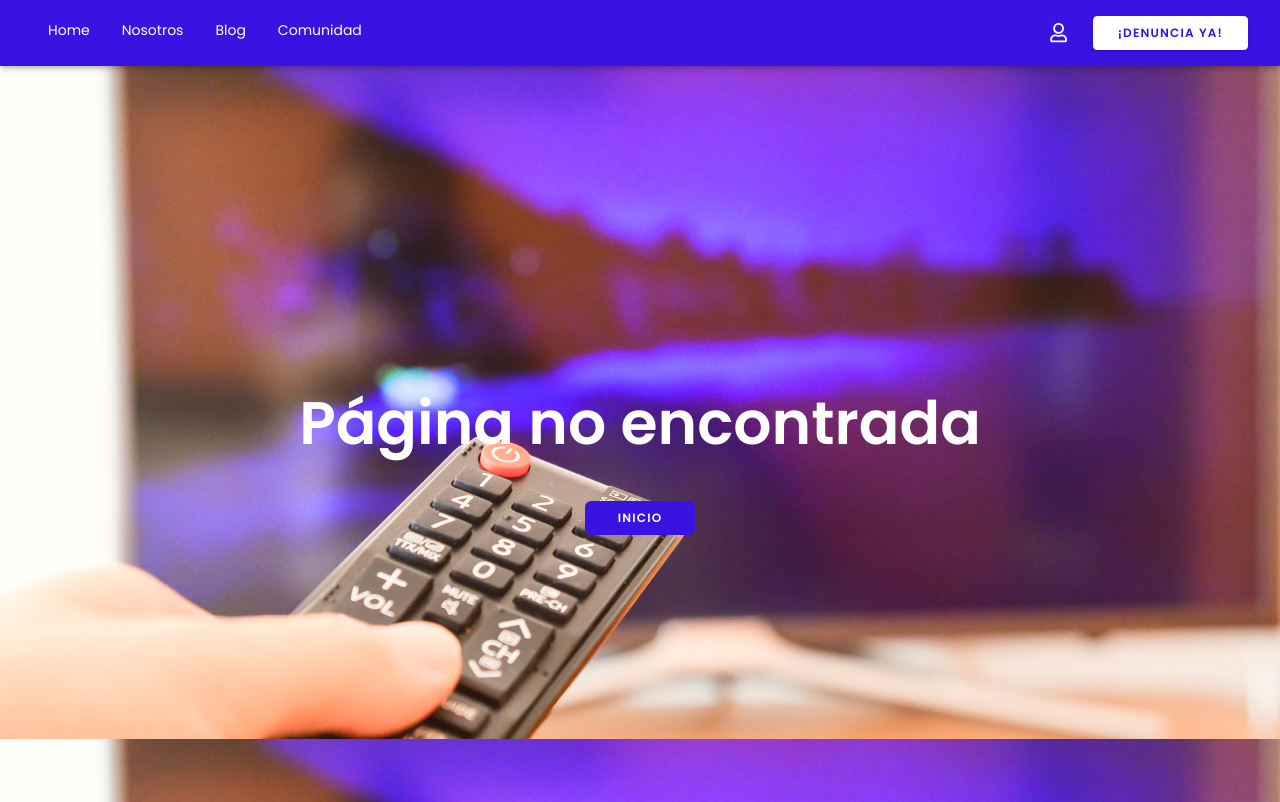
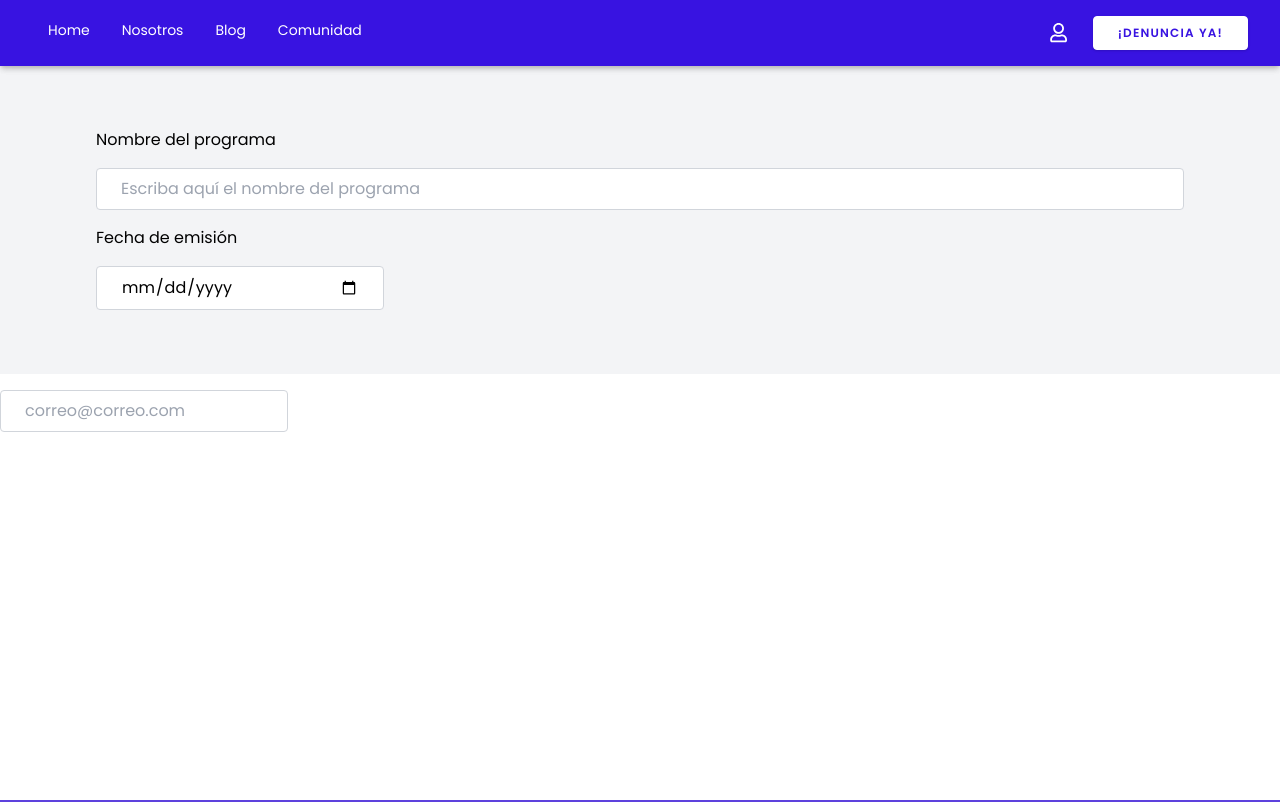
Before and after one commit to jacksari/alli-client, a Next.js app: page /enviar-formulario in a window 1280 px wide. Before the commit this address had no page. Shown: the top 802 px of the page. Built offline with nearby package versions, Linux system fonts and the light colour scheme.

Commit message:
add form v1

```diff
--- /dev/null
+++ b/pages/enviar-formulario.jsx
@@ -0,0 +1,36 @@
+import React, {Component} from 'react';
+import Layout from "../components/layout/Layout";
+import Seo from "../components/layout/Seo";
+import NavFixed from "../components/layout/NavFixed";
+
+class EnviarFormulario extends Component {
+    render() {
+        return (
+            <Layout>
+                <Seo
+                    title="Estamos donde más nos necesitas"
+                />
+                <NavFixed/>
+
+                <div className="bg-gray-100 py-16">
+                    <div className="w-full mx-auto max-w-6xl sm:px-6 lg:px-8">
+                        <div className="flex flex-col">
+                            <label >Nombre del programa</label>
+                            <input type="email" className="focus:outline-none border border-gray-300 px-6 py-2 rounded mt-4" placeholder="Escriba aquí el nombre del programa"/>
+                        </div>
+                        <div className="flex flex-col mt-4">
+                            <label >Fecha de emisión</label>
+                            <input type="date" className="focus:outline-none border border-gray-300 px-6 py-2 rounded w-72 mt-4" />
+                        </div>
+                    </div>
+                </div>
+
+
+                <input type="email" className="focus:outline-none border border-gray-300 px-6 py-2 rounded w-72 mt-4" placeholder="correo@correo.com"/>
+
+            </Layout>
+        );
+    }
+}
+
+export default EnviarFormulario;
```
